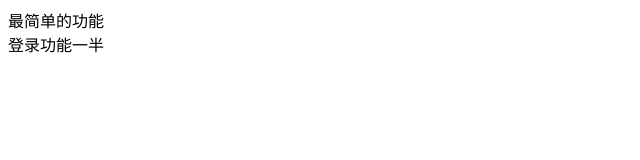
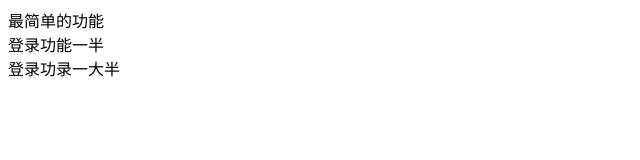
Before and after one commit to pcypawn/text, a plain HTML site: page index.html in a window 1280 px wide. Shown: the whole page, without its empty margins (0-640 px from the left). Drawn offline with Linux system fonts and the light colour scheme.

Commit message:
登录完成一大半

```diff
--- a/index.html
+++ b/index.html
@@ -8,5 +8,6 @@
 <body>
     <div>最简单的功能</div>
     <div>登录功能一半</div>
+    <div>登录功录一大半</div>
 </body>
 </html>
```
